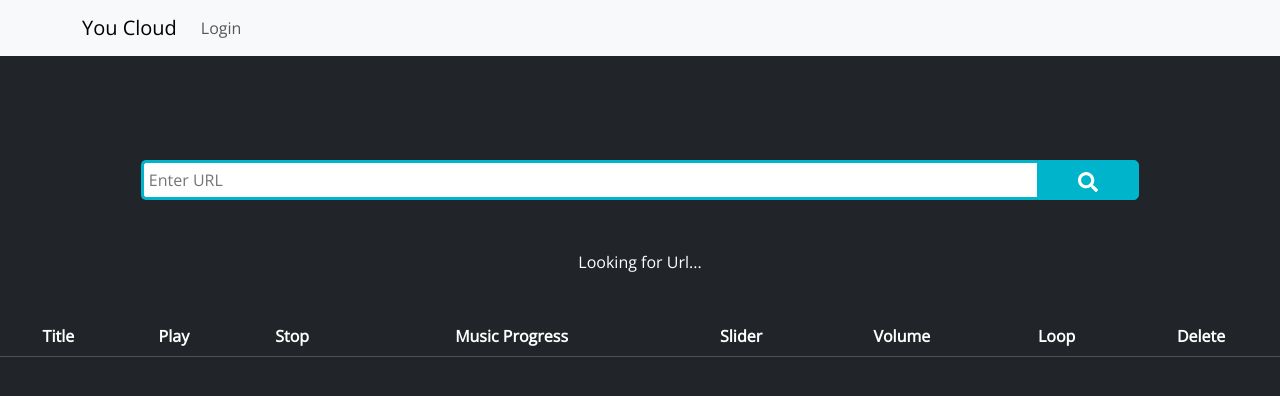
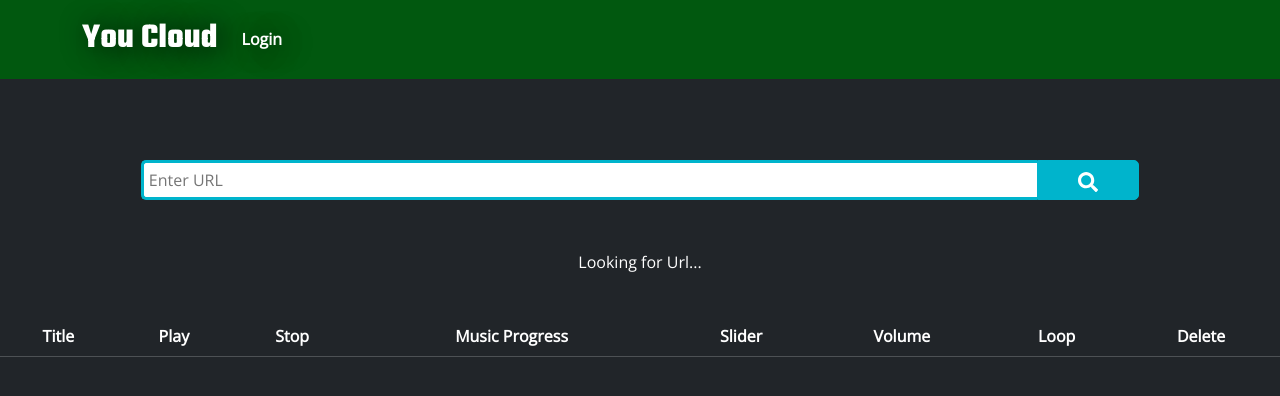
Before and after one commit to samirul/youcloud-react, a React (Vite) app: page / in a window 1280 px wide. Shown: the top 396 px of the page. Built offline with nearby package versions, Linux system fonts and the light colour scheme.

Commit message:
customized navbar

```diff
--- a/components/Menu.jsx
+++ b/components/Menu.jsx
@@ -29,7 +29,7 @@ const Menu = () => {
         <div>
             <Navbar expand="lg" className="bg-body-tertiary fixed-top">
                 <Container>
-                    <Navbar.Brand href="/">You Cloud</Navbar.Brand>
+                    <Navbar.Brand href="/" className='nav-title'>You Cloud</Navbar.Brand>
                     <Navbar.Toggle aria-controls="basic-navbar-nav" />
                     <Navbar.Collapse id="basic-navbar-nav">
                         {token ? (<Nav className="me-auto">
--- a/src/index.css
+++ b/src/index.css
@@ -1,4 +1,5 @@
 @import url(https://fonts.googleapis.com/css?family=Open+Sans);
+@import url(https://fonts.googleapis.com/css2?family=Teko:wght@300..700&display=swap);
 
 body {
   /* background: #f2f2f2; */
@@ -7,6 +8,43 @@ body {
   border-radius: 5px;
 }
 
+.nav-title{
+  font-family: "Teko", sans-serif;
+  font-optical-sizing: auto;
+  font-size: 35px;
+  font-weight: 700;
+  font-style: normal;
+  color: #fff !important;
+  text-shadow: 4px 2px 27px rgba(0,0,0,0.79);
+}
+
+.nav-title:hover{
+  color: #eeff00 !important;
+  transition-delay: 0.1s;
+  text-shadow: 4px 2px 27px rgba(255,255,255,0.79);
+}
+
+.bg-body-tertiary {
+  background-color: #01580f !important;
+}
+
+.nav-link{
+  color: #fff !important;
+  font-weight: 600;
+  text-shadow: 4px 2px 27px rgba(0,0,0,0.79);
+}
+
+.nav-link:hover{
+  color: #eeff00 !important;
+  transition-delay: 0.1s;
+  text-shadow: 4px 2px 27px rgba(255,255,255,0.79);
+}
+
+.navbar-nav{
+  color: #fff !important;
+  font-weight: 600;
+  text-shadow: 4px 2px 27px rgba(0,0,0,0.79);
+}
 
 .search-one {
   width: 100%;
@@ -81,7 +119,7 @@ body {
 .btn-delete{
   padding: 5px 20px;
   border-radius: 50px;
-  background-color: rgb(33, 229, 255);
+  background-color: #01580f;
   color: #fff;
 }
 
```
